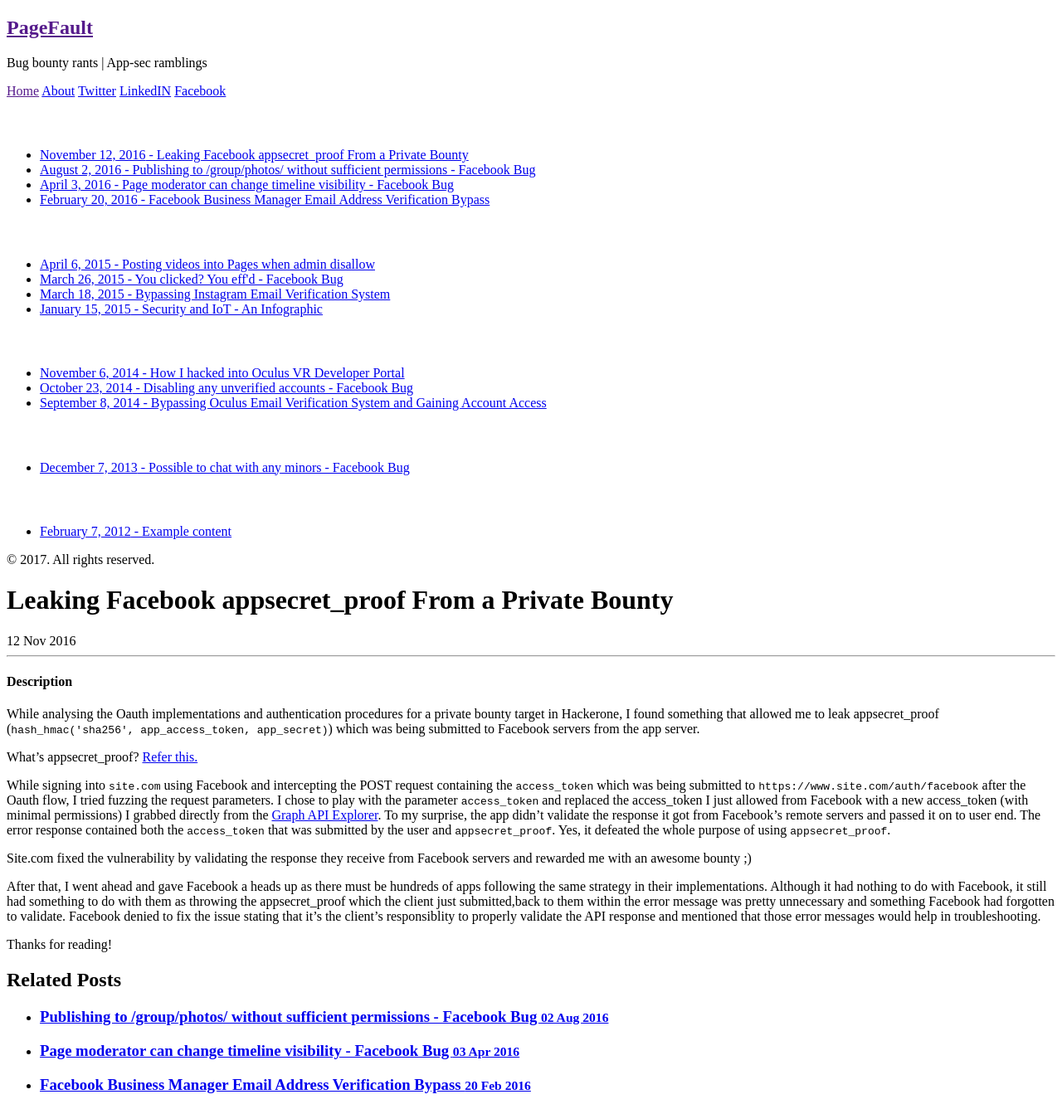
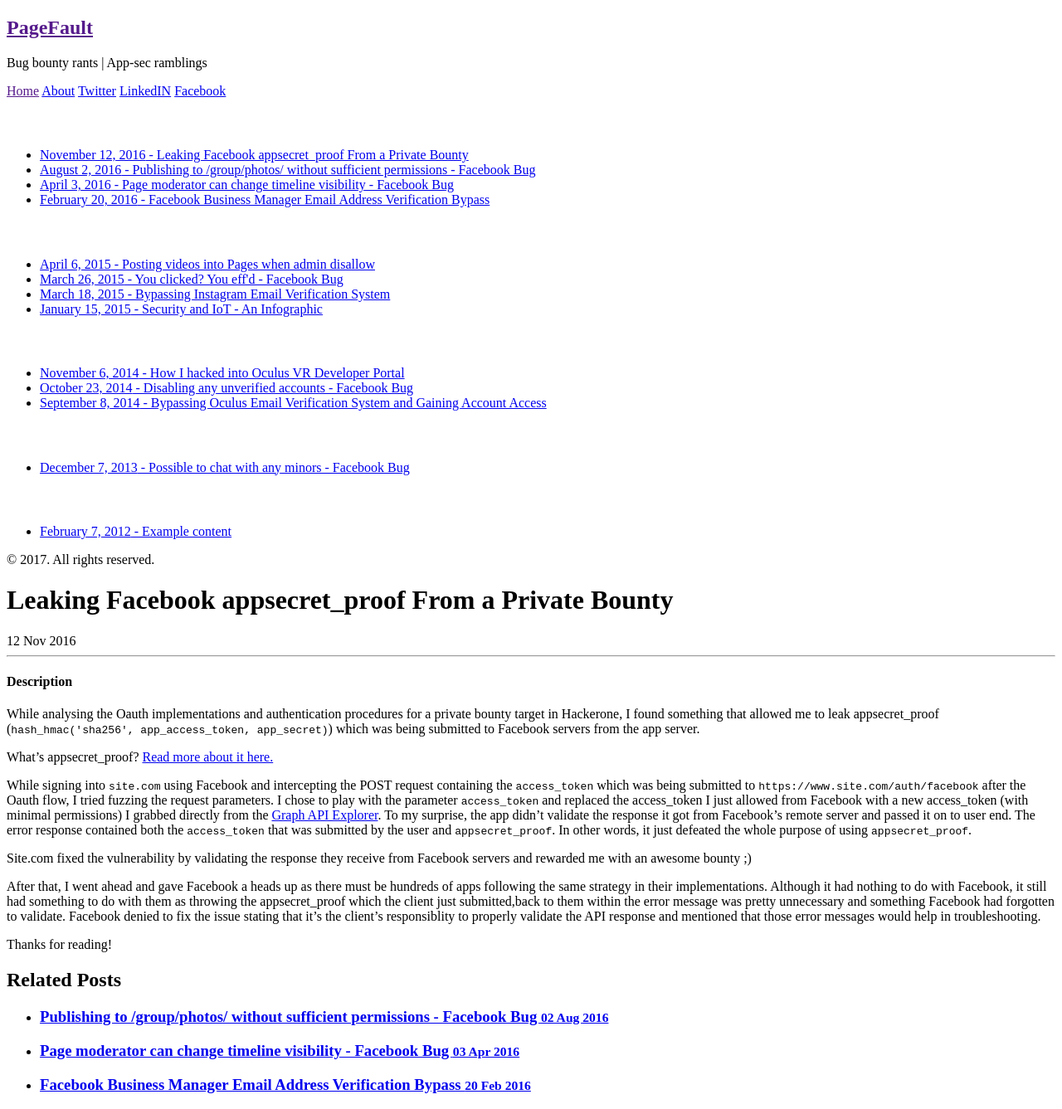
Before and after one commit to sahadnk72/sahadnk72.github.io, a Jekyll site: the page built from _posts/2016-11-12-appsecret-proof-h1-report.md, in a window 1280 px wide. Shown: the whole page at 83% size. Built offline with Jekyll 4.4.1, drawn with Linux system fonts in a browser that asks for light colours.

Commit message:
Update 2016-11-12-appsecret-proof-h1-report.md

```diff
--- a/_posts/2016-11-12-appsecret-proof-h1-report.md
+++ b/_posts/2016-11-12-appsecret-proof-h1-report.md
@@ -10,13 +10,13 @@ While analysing the Oauth implementations and authentication procedures for a pr
 that allowed me to leak appsecret_proof (`hash_hmac('sha256', app_access_token, app_secret)`) which was being submitted to Facebook servers
 from the app server.
 
-What's appsecret_proof? <a href="https://developers.facebook.com/docs/graph-api/securing-requests">Refer this.</a>
+What's appsecret_proof? <a href="https://developers.facebook.com/docs/graph-api/securing-requests">Read more about it here.</a>
 
 
 While signing into `site.com` using Facebook and intercepting the POST request containing the `access_token` which was being submitted to `https://www.site.com/auth/facebook` after the Oauth flow,
 I tried fuzzing the request parameters. I chose to play with the parameter `access_token` and replaced the access_token I just allowed from Facebook with a new access_token (with minimal permissions) I grabbed directly
 from the <a href="https://developers.facebook.com/tools/explorer/145634995501895/">Graph API Explorer</a>. To my surprise, the app didn't validate the response it got from Facebook's
-remote servers and passed it on to user end. The error response contained both the `access_token` that was submitted by the user and `appsecret_proof`. Yes, it defeated the whole purpose of using `appsecret_proof`.
+remote server and passed it on to user end. The error response contained both the `access_token` that was submitted by the user and `appsecret_proof`. In other words, it just defeated the whole purpose of using `appsecret_proof`.
 
 
 
```
